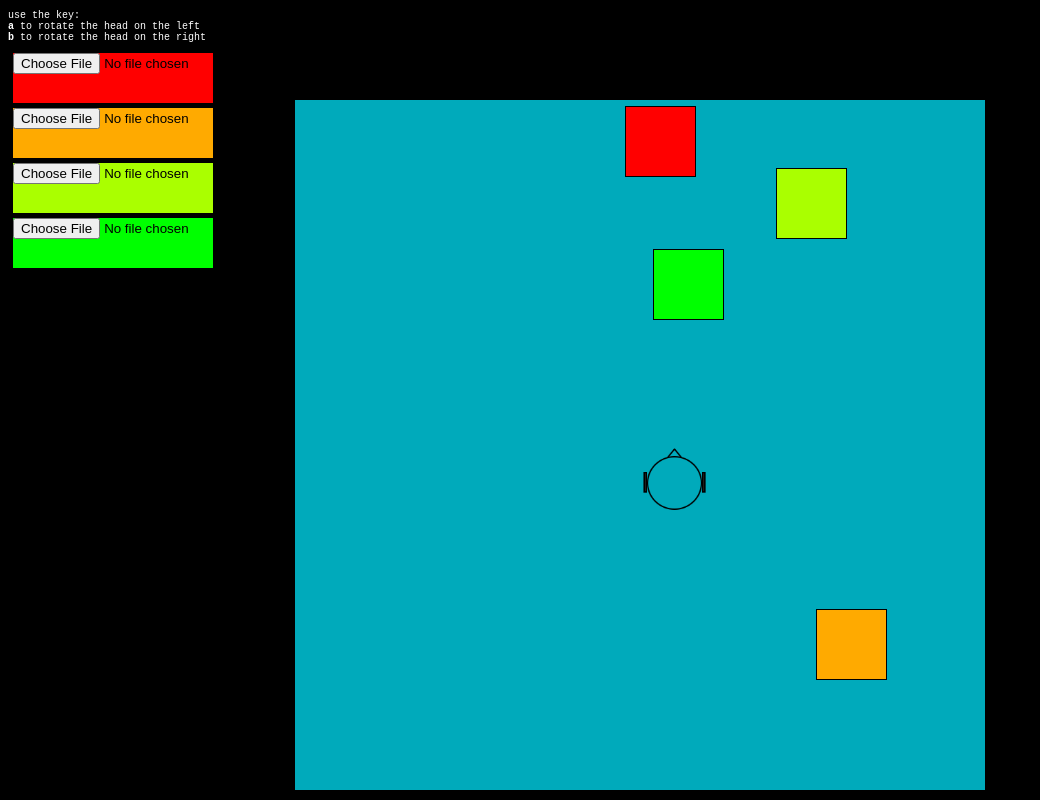
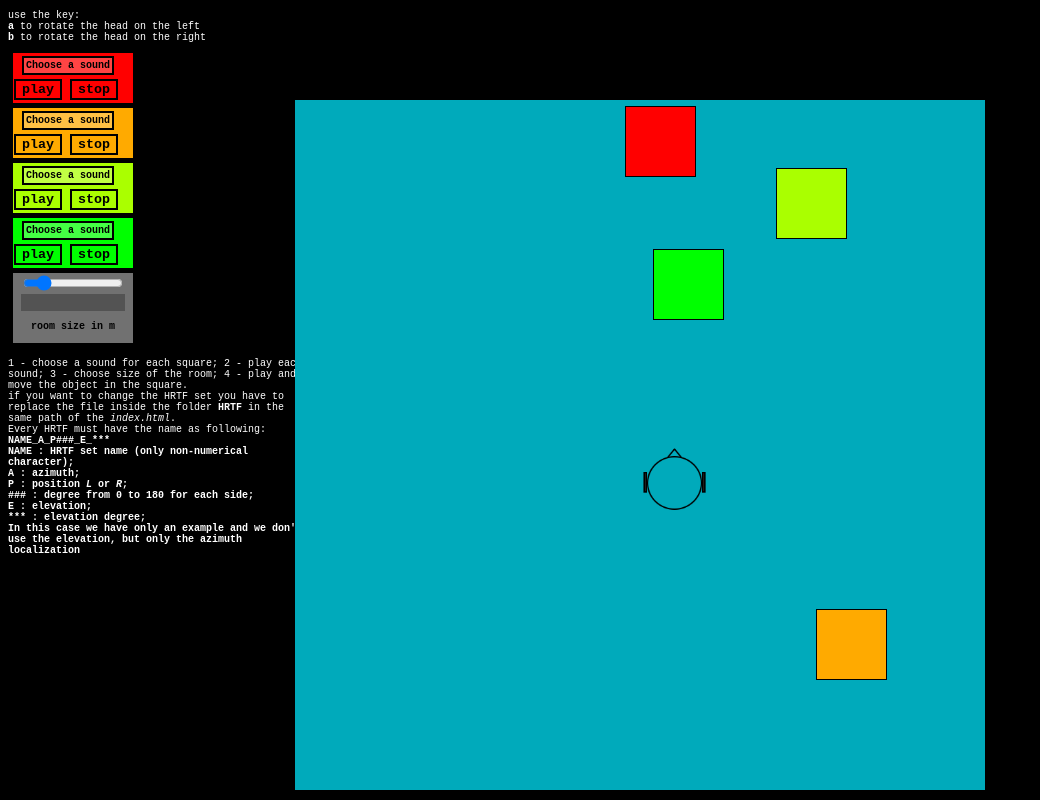
Before and after one commit to alessandrofiordelmondo/Binaural-WAA, a plain HTML site: page index.html in a window 1280 px wide. Shown: the whole page, without its empty margins (0-1040 px from the left). Drawn offline with Linux system fonts and the light colour scheme; no server answers.

Commit message:
commit 20191219 almost finished

```diff
--- a/css/style.css
+++ b/css/style.css
@@ -6,12 +6,67 @@ body{
 #txt1{
     color:		white;
 }
+#txt2 {
+    position:		absolute;
+    width:		300px;
+    color:		white;
+}
 .inputDiv{
     position:		relative;
-    width:		200px;
+    width:		120px;
     height:		50px;
     margin:		5px;
 }
+
+.fileInput{
+    width: 0.1px;
+    height: 0.1px;
+    opacity: 0;
+}
+.fileInput + label {
+    border: 		black solid 2px;
+    font-size: 		10px;
+    font-weight: 	bold;
+    color: 		black;
+    text-align: 	center;
+    background-color: 	#ffffff44;
+    display: inline-block;
+    padding:		2px;
+    margin:		3px;
+}
+
+.fileInput:focus + label,
+.fileInput + label:hover {
+    background-color: 	#00000044;
+    color:		#ccccccff;
+    cursor:		pointer;
+}
+.inputFile:focus + label {
+    outline: 1px dotted #000;
+    outline: -webkit-focus-ring-color auto 5px;
+}
+
+#faderDiv{
+    position:		relative;
+    background-color:	#aaaaaaaa;
+    width:		120px;
+    height:		70px;
+    margin:		5px;
+}
+
+#size{
+    position:		relative;
+    width:		100px;
+}
+
+#sizeValue{
+    position:		relative;
+    background-color:	#00000044;
+    color:		white;
+    width:		100px;
+    border:		 hidden;
+}
+
 #i1{
     background-color:	#ff0000;
 }
@@ -23,6 +78,20 @@ body{
 }
 #i4{
     background-color:	#00ff00;
+}
+.button{
+  font-family:		"Courier New", monospace;
+  font-size: 		10pt;
+  color:		#000000ff;
+  outline:		black solid 2px;
+  background:		#00000000;
+  font-weight: 		bold;
+  border: 		none;
+  margin:		3px;
+}
+.button:hover {
+   color:		#ccccccff;
+   background: 		#00000044;
 }
 #room {
     position: 		absolute;
--- a/index.html
+++ b/index.html
@@ -6,7 +6,7 @@
 	<script src="./js/jquery-1.11.1.min.js"></script>
 	<script src="./js/util.js"></script>
 	<script src="./js/audioObject.js"></script>
-	<script src="./js/BinauralControlMov.js"></script>
+	<script src="./js/soundMov.js"></script>
 	<script src="./js/ui.js"></script>
 	<script src="./js/main.js"></script>
 	<title> Binaural-WAA </title>
@@ -16,38 +16,66 @@
 	    <b>a</b> to rotate the head on the left <br>
 	    <b>b</b> to rotate the head on the right <br>
 	</p>
-	<div class="inputDiv" id="i1"><input type="file" id="openfile1"
-	    onchange="
-		if(sounds[0] != undefined){
-		    sounds[0].inputFile = this.files;
-		    fromInputAudioLoader(sounds[0].inputFile, sounds[0].sound, sounds[0].audioContext);
-		} else {
-		    sounds[0] = new SoundObject(this.files, audioContext);
-		}"/></div>
-	<div class="inputDiv" id="i2"><input type="file" id="openfile2"
-	    onchange="
-		if(sounds[1] != undefined){
-		    sounds[1].inputFile = this.files;
-		    fromInputAudioLoader(sounds[1].inputFile, sounds[1].sound, sounds[1].audioContext);
-		} else {
-		    sounds[1] = new SoundObject(this.files, audioContext);
-		}"/></div>
-	<div class="inputDiv" id="i3"><input type="file" id="openfile3"
-	    onchange="
-		if(sounds[2] != undefined){
-		    sounds[2].inputFile = this.files;
-		    fromInputAudioLoader(sounds[2].inputFile, sounds[2].sound, sounds[2].audioContext);
-		} else {
-		    sounds[2] = new SoundObject(this.files, audioContext);
-		}"/></div>
-	<div class="inputDiv" id="i4"><input type="file" id="openfile4"
-	    onchange="
-		if(sounds[3] != undefined){
-		    sounds[3].inputFile = this.files;
-		    fromInputAudioLoader(sounds[3].inputFile, sounds[3].sound, sounds[3].audioContext);
-		} else {
-		    sounds[3] = new SoundObject(this.files, audioContext);
-		}"/></div>
+	<div class="inputDiv" id="i1">
+	    <div>
+	    	<input type="file" class="fileInput" id="openfile1"
+	    	    onchange=" loadSound(sounds, 0, this.files);"/>
+		<label for="openfile1"> Choose a sound </label>
+	    </div>
+	    <button class="button" type="button" onclick="
+		sounds[0].connectHRTF(hrtfs); sounds[0].start()">play</button>
+	    <button class="button" type="button" onclick="
+		sounds[0].stop()">stop</button>
+	</div>
+	<div class="inputDiv" id="i2">
+	    <div>
+	    	<input type="file" class="fileInput" id="openfile2"
+	    	    onchange=" loadSound(sounds, 1, this.files);"/>
+		<label for="openfile2"> Choose a sound </label>
+	    </div>
+	    <button class="button" type="button" onclick="
+		sounds[1].connectHRTF(hrtfs); sounds[1].start()">play</button>
+	    <button class="button" type="button" onclick="
+		sounds[1].stop()">stop</button>
+	</div>
+	<div class="inputDiv" id="i3">
+	    <div>
+	    	<input type="file" class="fileInput" id="openfile3"
+	    	    onchange=" loadSound(sounds, 2, this.files);"/>
+		<label for="openfile3"> Choose a sound </label>
+	    </div>
+	    <button class="button" type="button" onclick="
+		sounds[2].connectHRTF(hrtfs); sounds[2].start()">play</button>
+	    <button class="button" type="button" onclick="
+		sounds[2].stop()">stop</button>
+	</div>
+	<div class="inputDiv" id="i4">
+	    <div>
+	    	<input type="file" class="fileInput" id="openfile4"
+	    	    onchange=" loadSound(sounds, 3, this.files);"/>
+		<label for="openfile4"> Choose a sound </label>
+	    </div>
+	    <button class="button" type="button" onclick="
+		sounds[3].connectHRTF(hrtfs); sounds[3].start()">play</button>
+	    <button class="button" type="button" onclick="
+		sounds[3].stop()">stop</button>
+	</div>
+	<div id="faderDiv">
+	    <center>
+		<input type="range" id="size" min="5" max="100" value="20" onchange="
+			document.getElementById('sizeValue').value=this.value;
+			sizeRoom = parseFloat(this.value);ResetAllSize();
+			getObjPosition('.sound', '#head', '#roomu');
+		" />
+		<input type="text" id="sizeValue" value="" onchange="
+			sizeRoom = parseFloat(this.value);ResetAllSize();
+			getObjPosition('.sound', '#head', '#roomu');"/>
+		<p><b>room size in m</b></p>
+	    </center>
+	</div>
+	<div id="txt2">
+	   <p> 1 - choose a sound for each square; 2 - play each sound; 3 - choose size of the room; 4 - play and move the object in the square. </br> if you want to change the HRTF set you have to replace the file inside the folder <b>HRTF</B> in the same path of the <i>index.html</i>.</br> Every HRTF must have the name as following:</br> <b>NAME_A_P###_E_***<b></br><b> NAME </b>: HRTF set name (only non-numerical character);</br><b> A </b>: azimuth; </br><b> P </b>: position <i>L</i> or <i>R</i>;</br><b> ### </b>: degree from 0 to 180 for each side;</br><b> E </b>: elevation;</br><b> *** </b>: elevation degree;</br> In this case we have only an example and we don't use the elevation, but only the azimuth localization</p>
+	</div>
 	<!--main div-->
 	<div id="room">
 	    <div class="sound" id="s1"></div>
--- a/js/main.js
+++ b/js/main.js
@@ -3,6 +3,7 @@ var audioContext = new contextClass();
 var hrtfs = new Array();
 var hrtfLen;
 var sounds = new Array();
+
 //get HRTF set
 function getHRTFs(arrayObject, phpLoader = "./php/get_file.php", hrtfDirectory = '../HRTF/'){
     //arrayObject=	array to fill with hrtf convolever object
@@ -25,6 +26,21 @@ function getHRTFs(arrayObject, phpLoader = "./php/get_file.php", hrtfDirectory =
 	hrtfLen = hrtfs.length;
     });
 }
+
+//load, connect and start sound when you choose a file from the html input
+function loadSound(soundArray, i, file){
+    //soundArray 	= array of bufferSource (in this case the "sounds" array);
+    //i			= array istance
+    //file 		= file loaded from html input
+    if (soundArray[i] != undefined){
+	soundArray[i].inputFile = file;
+	fromInputAudioLoader(soundArray[i].inputFile, soundArray[i].sound, soundArray[i].audioContext);
+    }else{
+	soundArray[i] = new SoundObject(file, audioContext);
+    }
+}
+
+// at the BEGINING
 $(document).ready(function(){
     resizeSquare('#room', $(window).height()-110);
     var roomSize = $("#room").width()
--- /dev/null
+++ b/js/soundMov.js
@@ -0,0 +1,48 @@
+// function to control the movements of the audio objects (head and sounds)
+var sizeRoom = 10;		//size of the room in meter
+
+//change Binaural Position;
+function changeBinauralPosition(sound, azimuth){
+    var position = ((azimuth + 180)  / 360) * hrtfLen;
+    var a = Math.floor(position);
+    var b = Math.floor(position + 1);
+    var A = a%hrtfLen;
+    var B = b%hrtfLen;
+    var gainA = Math.abs(a - position);
+    var gainB = Math.abs(b- position);
+    sound.setGain(A, gainA);
+    sound.setGain(B, gainB);
+    if (A != sound.controlArray[0] && B != sound.controlArray[0]) {sound.setGain(sound.controlArray[0], 0)};
+    if (A != sound.controlArray[1] && B != sound.controlArray[1]) {sound.setGain(sound.controlArray[1], 0)};
+    sound.controlArray = [A, B];
+}
+//get position of the objects
+function getObjPosition(classObject, head, room, headDirection = direction){
+    var topH = $(head).position().top;
+    var leftH = $(head).position().left;
+    var sizeR = $(room).height() - $(classObject).height();
+    var i = 0;
+    $(classObject).map(function(){
+	var tPos = $("#"+this.id).position().top;
+	var lPos = $("#"+this.id).position().left;
+	var H = Math.abs(topH - tPos);
+	var W = Math.abs(leftH - lPos);
+	var distance = (Math.sqrt(Math.pow(H, 2) + Math.pow(W, 2)))	//distance
+	if (tPos > topH && lPos > leftH){
+	    alpha = (180 - (Math.asin(W/distance)*180/Math.PI)) - headDirection;
+	} else if (tPos > topH && lPos < leftH){
+	    alpha = ((Math.asin(W/distance)*180/Math.PI) + 180) - headDirection;
+	} else if (tPos < topH && lPos < leftH){
+	    alpha = (360 - (Math.asin(W/distance)*180/Math.PI)) - headDirection;
+	} else {
+	    alpha = Math.asin(W/distance)*180/Math.PI - headDirection;
+	}
+	if (alpha < 0){  alpha += 360; }
+	if (alpha > 180) { alpha = - (360 - alpha)}
+	if (sounds[i] != undefined){
+	    sounds[i].distance = distance/sizeR * sizeRoom;
+	    changeBinauralPosition(sounds[i], alpha)
+	}
+	i++;
+    });
+}
--- a/js/ui.js
+++ b/js/ui.js
@@ -15,7 +15,7 @@ function resetPosition(div, scale){
 	'top': divTop + 'px'}
     )
 }
-//function for move the sound object
+//move the sound object
 function objectMov(div, visualSel = true, rotate = false){
     var drag = false;
     var iX, iY;
@@ -32,8 +32,8 @@ function objectMov(div, visualSel = true, rotate = false){
 	    }else{
 	    	direction = objectRot(div, headDeg % 360)
 	    }
-
-    	    objectPos = getObjPosition(".sound", "#head", "#room")
+	    // change sound position when the head turns
+    	    getObjPosition(".sound", "#head", "#room")
 
 	})
     }
@@ -53,7 +53,8 @@ function objectMov(div, visualSel = true, rotate = false){
 	    if (oX <= $(div).parent().width() - $(div).width() && oX >= 0){$(div).css({'left': oX + 'px'})};
 	    if (oY <= $(div).parent().height() - $(div).height() && oY >= 0){$(div).css({'top': oY + 'px'})};
 
-    	    objectPos = getObjPosition(".sound", "#head", "#room")
+	    // change sound position when the head or the sound objects moves
+    	    getObjPosition(".sound", "#head", "#room")
 	    return false
     	}
     })
@@ -64,6 +65,7 @@ function objectMov(div, visualSel = true, rotate = false){
 	e.cancelBubble = true;
     })
 }
+
 //Rotate object (only fo the head)
 function objectRot(div, degree){
    $({degrees: degree}).animate({degrees: degree}, {
@@ -79,16 +81,21 @@ function objectRot(div, degree){
 
 //object size and position reset in the resizing of the main window
 $(window).resize(function(){
+    ResetAllSize()
+})
+
+function ResetAllSize(){
     var wH = $(this).height()
     var rH = $('#room').height();
     var scale = rH/roomSize;
     resizeSquare('#room', wH - 110);
-    resizeSquare('.sound', rH/10);
-    resizeSquare('#head', rH/10);
+    resizeSquare('.sound', rH/sizeRoom);
+    resizeSquare('#head', rH/sizeRoom);
     resetPosition("#s1", scale);
     resetPosition("#s2", scale);
     resetPosition("#s3", scale);
     resetPosition("#s4", scale);
     resetPosition("#head", scale);
     roomSize = rH;
-})
+
+}
```
Also changed, not shown: js/BinauralControlMov.js (deleted, +0 -49 lines).
